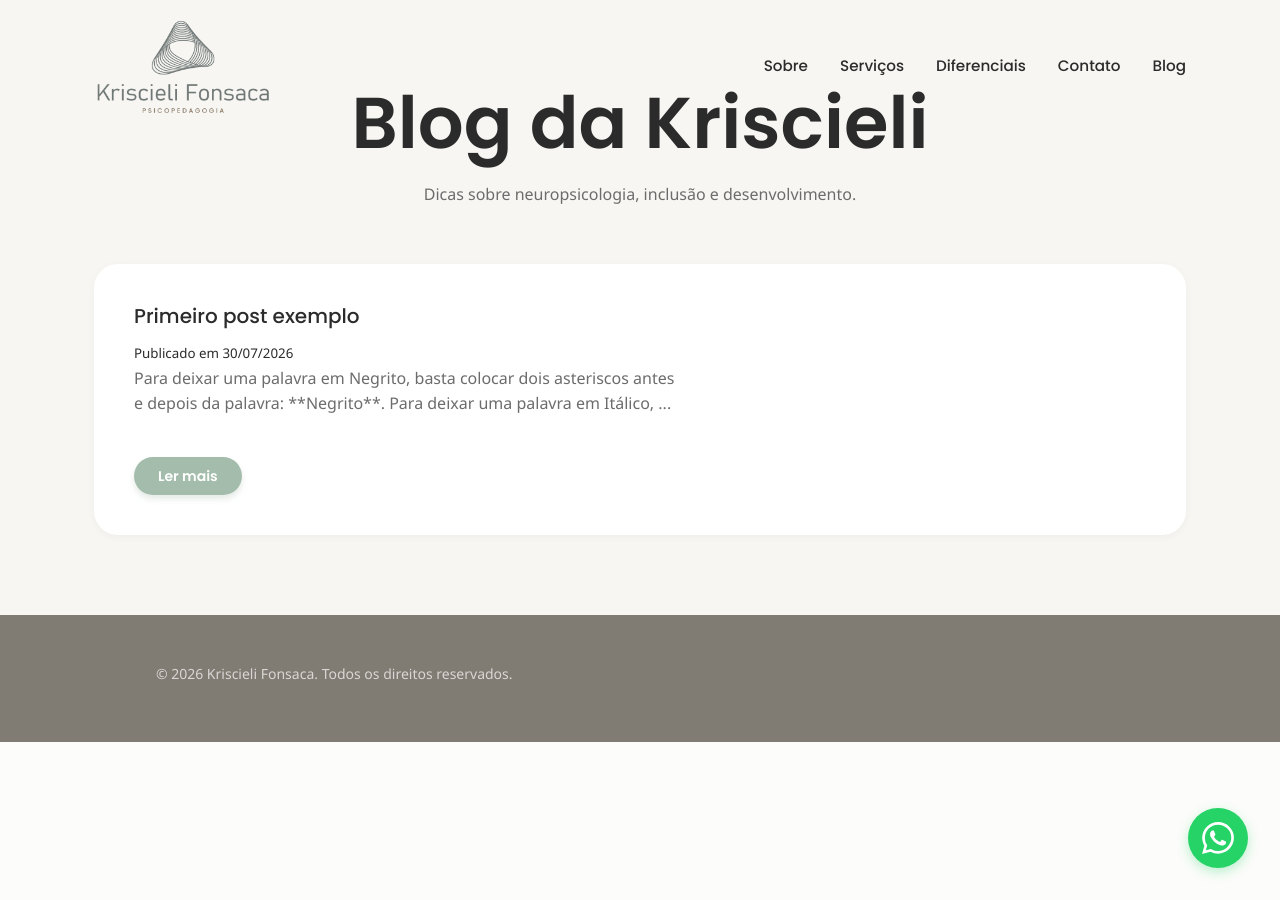
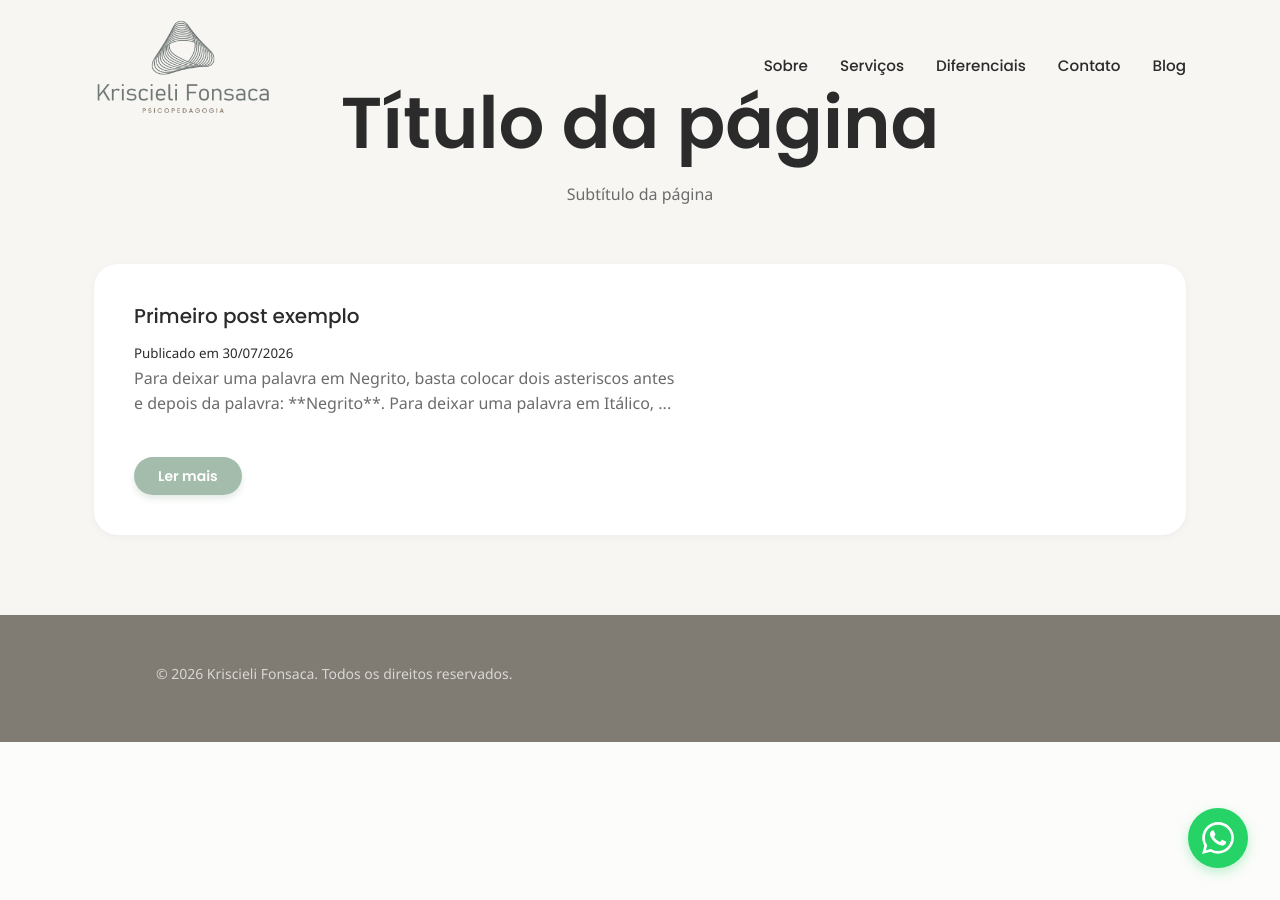
Before and after one commit to aakrupa/KF, a Jekyll site: the page built from blog.html, in a window 1280 px wide. Built offline with Jekyll 4.4.1, drawn with Linux system fonts in a browser that asks for light colours.

Commit message:
Update blog title and subtitle

```diff
--- a/blog.html
+++ b/blog.html
@@ -6,8 +6,8 @@ title: Blog
 <section class="section-padding bg-light">
     <div class="container">
         <div class="section-header">
-            <h1>Blog da Kriscieli</h1>
-            <p>Dicas sobre neuropsicologia, inclusão e desenvolvimento.</p>
+            <h1>Título da página</h1>
+            <p>Subtítulo da página</p>
         </div>
 
         <div class="servicos-grid">
```
